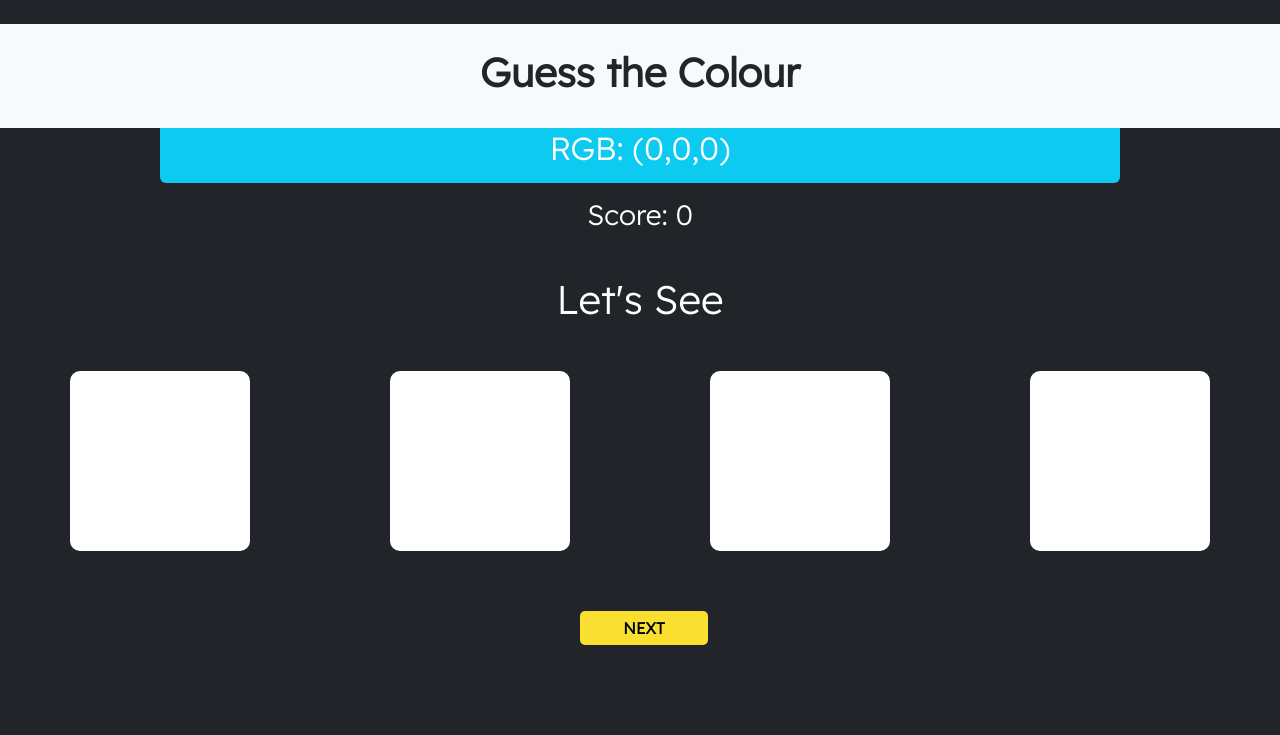
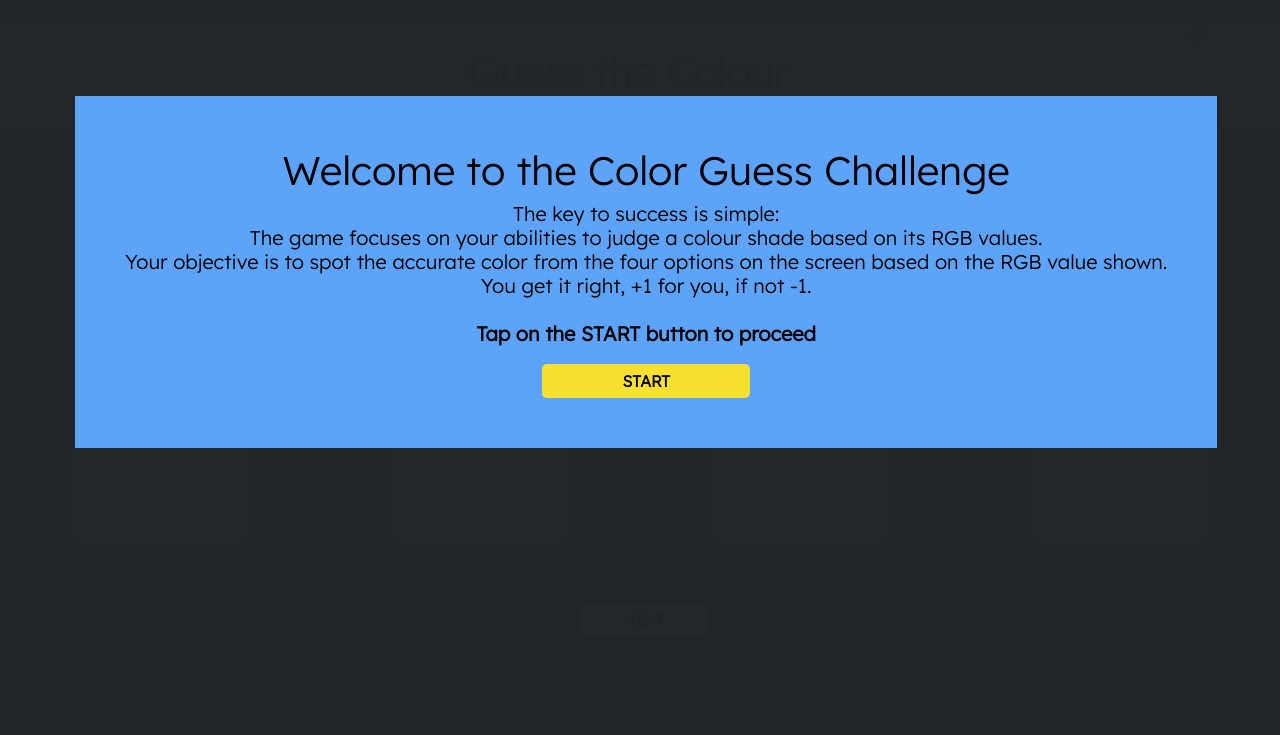
Before and after one commit to Mukul0909/Color-Guess-Challenge, a plain HTML site: page index.html in a window 1280 px wide. Shown: the top 735 px of the page. Drawn offline with nearby package versions, Linux system fonts and the light colour scheme.

Commit message:
Update index.html

```diff
--- a/index.html
+++ b/index.html
@@ -11,12 +11,38 @@
       integrity="sha384-Zenh87qX5JnK2Jl0vWa8Ck2rdkQ2Bzep5IDxbcnCeuOxjzrPF/et3URy9Bv1WTRi"
       crossorigin="anonymous"
     />
+    <link
+      rel="stylesheet"
+      href="https://cdnjs.cloudflare.com/ajax/libs/font-awesome/6.2.0/css/all.min.css"
+    />
+    <link
+      rel="stylesheet"
+      href="https://fonts.googleapis.com/css2?family=Material+Symbols+Outlined:opsz,wght,FILL,GRAD@20..48,100..700,0..1,-50..200"
+    />
     <link rel="stylesheet" href="./style.css" />
   </head>
   <body class="bg-dark text-white">
+    <!-- Introduction -->
+    <div class="intro">
+      <h1>Welcome to the Color Guess Challenge</h1>
+      <h5>
+        The key to success is simple:<br />
+        The game focuses on your abilities to judge a colour shade based on its
+        RGB values.
+        <br />Your objective is to spot the accurate color from the four options
+        on the screen based on the RGB value shown. <br />You get it right, +1
+        for you, if not -1.
+        <!-- <h3>Think you're good with colours, Bring It On!</h3> -->
+        <br /><br /><strong>Tap on the START button to proceed</strong>
+      </h5>
+      <button class="start">START</button>
+    </div>
+
     <!-- title -->
-    <div class="bg-light text-dark mt-4">
+    <div class="main-content" id="matter">
+      <div class="bg-light text-dark mt-4 header">
         <h1 class="text-center fs-1 fw-bold py-4">Guess the Colour</h1>
+        <span class="material-symbols-outlined"> tips_and_updates </span>
       </div>
 
       <!-- Random colour display -->
@@ -48,7 +74,7 @@
       <h4 class="credits">Developed by: <img src="./Logo/Logo_white.png" /></h4>
 
       <!-- JS code -->
-    <script src = "index.js">
-    </script>
+      <script src="./index.js"></script>
+    </div>
   </body>
 </html>
```
Lines whose indentation alone changed are shown as unchanged.
